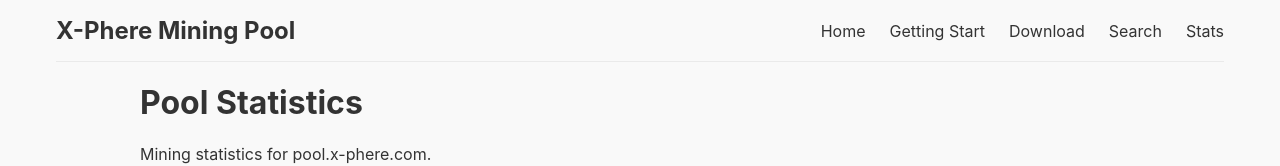
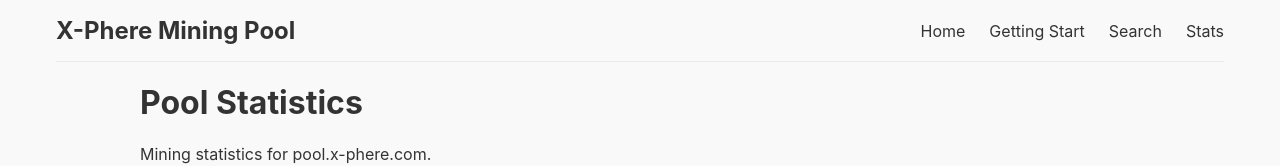
Before and after one commit to xpherechain/mining-pool-front, a Next.js app: page /stats in a window 1280 px wide. Shown: the top 166 px of the page. Built offline with nearby package versions, Linux system fonts and the light colour scheme; no server answers.

Commit message:
Update Layout.tsx

```diff
--- a/src/components/Layout.tsx
+++ b/src/components/Layout.tsx
@@ -70,9 +70,9 @@
             <Link href="/getting-started" legacyBehavior passHref>
               <NavLink>Getting Start</NavLink>
             </Link>
-            <Link href="/downloads" legacyBehavior passHref>
+            {/* <Link href="/downloads" legacyBehavior passHref>
               <NavLink>Download</NavLink>
-            </Link>
+            </Link> */}
             <Link href="/search" legacyBehavior passHref>
               <NavLink>Search</NavLink>
             </Link>
```
